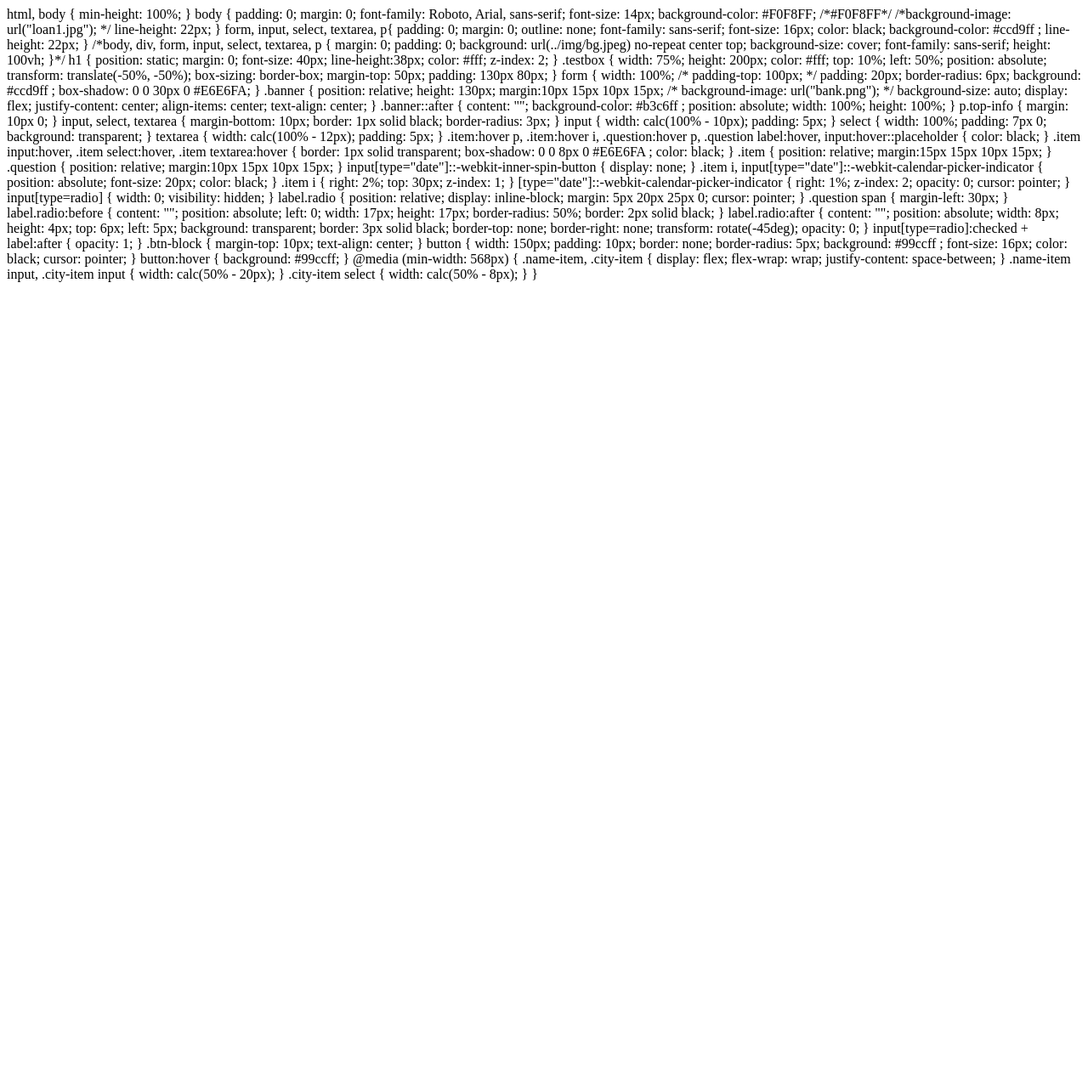
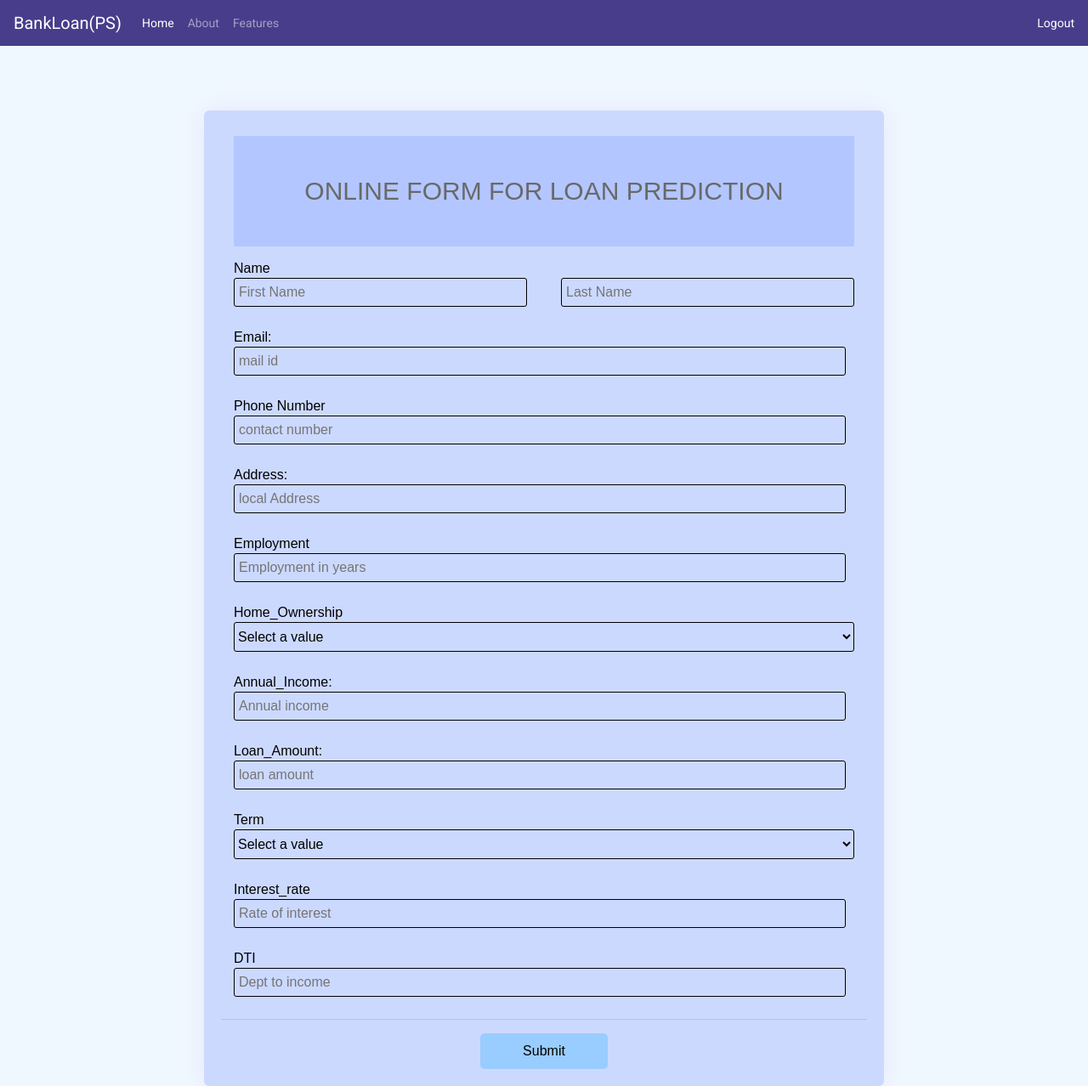
Before and after one commit to gayathri-raj/loan-prediction-system, a Flask app: page /index in a window 1280 px wide. Shown: the whole page at 85% size. Before the commit the page ends 332 px from the top, so only its background shows below. Run offline with Flask 2, Linux system fonts and the light colour scheme; parts of the project's set-up code (start-up, migrations or seed data) failed here and were passed over; some libraries are stand-ins or nearby versions.

Commit message:
Update index.html

```diff
--- a/templates/index.html
+++ b/templates/index.html
@@ -1,208 +1,114 @@
-html, body {
-    min-height: 100%;
-  }
-  body {
-    padding: 0;
-    margin: 0;
-    font-family: Roboto, Arial, sans-serif;
-    font-size: 14px;
-    background-color: #F0F8FF;
+<!DOCTYPE html>
+<html>
+  <head>
+    <title>ONLINE FORM FOR LOAN PREDICTION</title>
+    {%extends "layout1.html" %}
+    {%block content%}
 
-   /*#F0F8FF*/
-    /*background-image: url("loan1.jpg"); */
-    line-height: 22px;
-  }
-   form, input, select, textarea, p{
-    padding: 0;
+    <link href="https://fonts.googleapis.com/css?family=Roboto:300,400,500,700" rel="stylesheet">
+    <link rel="stylesheet" href="https://use.fontawesome.com/releases/v5.5.0/css/all.css" integrity="sha384-B4dIYHKNBt8Bc12p+WXckhzcICo0wtJAoU8YZTY5qE0Id1GSseTk6S+L3BlXeVIU" crossorigin="anonymous">
+    <link rel="stylesheet" href="../static/css/style.css" type="text/css" media="screen">
+    <meta name="viewport" content="width=device-width, initial-scale=1.0">
 
-    margin: 0;
-    outline: none;
-    font-family: sans-serif;
-    font-size: 16px;
-    color: black;
-    background-color:   #ccd9ff  ;
-    line-height: 22px;
-  }
+  </head>
+  <body>
+    {% if r %}
+          <div class="alert">
+          <dialog open>Please enter valid data! zeroes in the input are not allowed. </dialog>     </div>
+            {%else%}
+            {%endif%}
 
-  /*body, div, form, input, select, textarea, p {
-    margin: 0;
-    padding: 0;
-    background: url(../img/bg.jpeg) no-repeat center top;
-    background-size: cover;
-    font-family: sans-serif;
-    height: 100vh;
-  }*/
+    <div class="testbox">
+      <form action="/result" method="POST">
+        <div class="banner">
+          <h1 style="color: dimgrey ;font-size: 30px;" >ONLINE FORM FOR LOAN PREDICTION</h1>
+        </div>
+        <div class="item">
 
-  h1 {
-    position: static;
-    margin: 0;
-    font-size: 40px;
-    line-height:38px;
-    color: #fff;
-    z-index: 2;
-  }
-  .testbox {
-    width: 75%;
-    height: 200px;
-    color: #fff;
-    top: 10%;
-    left: 50%;
-    position: absolute;
-    transform: translate(-50%, -50%);
-    box-sizing: border-box;
-    margin-top: 50px;
-    padding: 130px 80px;
-  }
+          <p>Name</p>
+          <div class="name-item">
+            <input type="text" name="First" id="First"placeholder="First Name" required/>
+            <input type="text" name="Last" id="Last"placeholder="Last Name" required />
+          </div>
+           </div>
+        	<div class="item">
+          <p>Email:</p>
+          <input type="text" min="0" name="email" id="email"placeholder="mail id" required/>
+        </div>
+	<div class="item">
+          <p>Phone Number</p>
+          <input type="number" min="0" name="conact number" placeholder="contact number" required/>
+        </div>
+	<div class="item">
+          <p>Address:</p>
+          <input type="text"  name="local Address" placeholder="local Address" required/>
+        </div>
 
-  form {
-    width: 100%;
-    /* padding-top: 100px; */
-    padding: 20px;
-    border-radius: 6px;
-    background:  #ccd9ff  ;
-    box-shadow: 0 0 30px 0 #E6E6FA;
-  }
-  .banner {
-    position: relative;
-    height: 130px;
-    margin:10px 15px 10px 15px;
-    /* background-image: url("bank.png"); */
-    background-size: auto;
-    display: flex;
-    justify-content: center;
-    align-items: center;
-    text-align: center;
-  }
-  .banner::after {
-    content: "";
-    background-color:   #b3c6ff  ;
-    position: absolute;
-    width: 100%;
-    height: 100%;
-  }
-  p.top-info {
-    margin: 10px 0;
-  }
-  input, select, textarea {
-    margin-bottom: 10px;
-    border: 1px solid black;
-    border-radius: 3px;
-  }
-  input {
-    width: calc(100% - 10px);
-    padding: 5px;
-  }
-  select {
-    width: 100%;
-    padding: 7px 0;
-    background: transparent;
-  }
-  textarea {
-    width: calc(100% - 12px);
-    padding: 5px;
-  }
-  .item:hover p, .item:hover i, .question:hover p, .question label:hover, input:hover::placeholder {
-    color: black;
-  }
-  .item input:hover, .item select:hover, .item textarea:hover {
-    border: 1px solid transparent;
-    box-shadow: 0 0 8px 0 #E6E6FA ;
-    color: black;
-  }
-  .item {
-    position: relative;
-    margin:15px 15px 10px 15px;
-  }
-  .question {
-    position: relative;
-    margin:10px 15px 10px 15px;
-  }
+	<div class="item">
+          <p>Employment</p>
 
-  input[type="date"]::-webkit-inner-spin-button {
-    display: none;
-  }
-  .item i, input[type="date"]::-webkit-calendar-picker-indicator {
-    position: absolute;
-    font-size: 20px;
-    color: black;
-  }
-  .item i {
-    right: 2%;
-    top: 30px;
-    z-index: 1;
-  }
-  [type="date"]::-webkit-calendar-picker-indicator {
-    right: 1%;
-    z-index: 2;
-    opacity: 0;
-    cursor: pointer;
-  }
-  input[type=radio] {
-    width: 0;
-    visibility: hidden;
-  }
-  label.radio {
-    position: relative;
-    display: inline-block;
-    margin: 5px 20px 25px 0;
-    cursor: pointer;
-  }
-  .question span {
-    margin-left: 30px;
-  }
-  label.radio:before {
-    content: "";
-    position: absolute;
-    left: 0;
-    width: 17px;
-    height: 17px;
-    border-radius: 50%;
-    border: 2px solid black;
-  }
-  label.radio:after {
-    content: "";
-    position: absolute;
-    width: 8px;
-    height: 4px;
-    top: 6px;
-    left: 5px;
-    background: transparent;
-    border: 3px solid black;
-    border-top: none;
-    border-right: none;
-    transform: rotate(-45deg);
-    opacity: 0;
-  }
-  input[type=radio]:checked + label:after {
-    opacity: 1;
-  }
-  .btn-block {
-    margin-top: 10px;
-    text-align: center;
-  }
-  button {
-    width: 150px;
-    padding: 10px;
-    border: none;
-    border-radius: 5px;
-    background:       #99ccff  ;
-    font-size: 16px;
-    color: black;
-    cursor: pointer;
-  }
-  button:hover {
-    background: #99ccff;
-  }
-  @media (min-width: 568px) {
-  .name-item, .city-item {
-    display: flex;
-    flex-wrap: wrap;
-    justify-content: space-between;
-  }
-  .name-item input, .city-item input {
-    width: calc(50% - 20px);
-  }
-  .city-item select {
-    width: calc(50% - 8px);
-  }
-  }
+          <input type="number"  name="emp" id="emp" placeholder="Employment in years" step=0.01 required/>
+        </div>
+	 <div class="item">
+          <p>Home_Ownership</p>
+          <div class="Ownership_Cat">
+            <select name="home" id="home" required>
+              <option value="select a value" selected>Select a value</option>
+              <option value="MORTGAGE" >MORTGAGE</option>
+              <option value="RENT">RENT</option>
+              <option value="OWN">OWN</option>
+            </select>
+          </div>
+        </div>
+
+<div class="item">
+          <p>Annual_Income:</p>
+          <input type="text"  name="Annual_Income" id="Annual_Income" placeholder="Annual income" step=0.01 required/>
+
+
+
+        </div>
+    <div class="item">
+          <p>Loan_Amount:</p>
+          <input type="text"  name="loan_amount" id="loan_amount" placeholder="loan amount" step=0.01 required/>
+
+
+        </div>
+
+        <div class="item">
+          <p>Term</p>
+          <div class="terms">
+            <select name="terms" id="terms" required>
+              <option value="Select a value" selected>Select a value</option>
+              <option value="36months" >36 months</option>
+              <option value="64months">60 months</option>
+
+            </select>
+          </div>
+        </div>
+
+        	<div class="item">
+          <p>Interest_rate</p>
+          <input type="text"  name="Interest_Number" id="Interest_Number" placeholder="Rate of interest" step=0.01 required/>
+
+
+        </div>
+    <div class="item">
+          <p>DTI</p>
+          <input type="text"  name="dti" id="dti" placeholder="Dept to income" step=0.01 required/>
+        </div>
+
+
+        <hr>
+        <div class="btn-block">
+          <button type="submit">Submit</button>
+
+        </div>
+
+
+        {%endblock%}
+      </form>
+
+    </div>
+  </body>
+</html>
```
